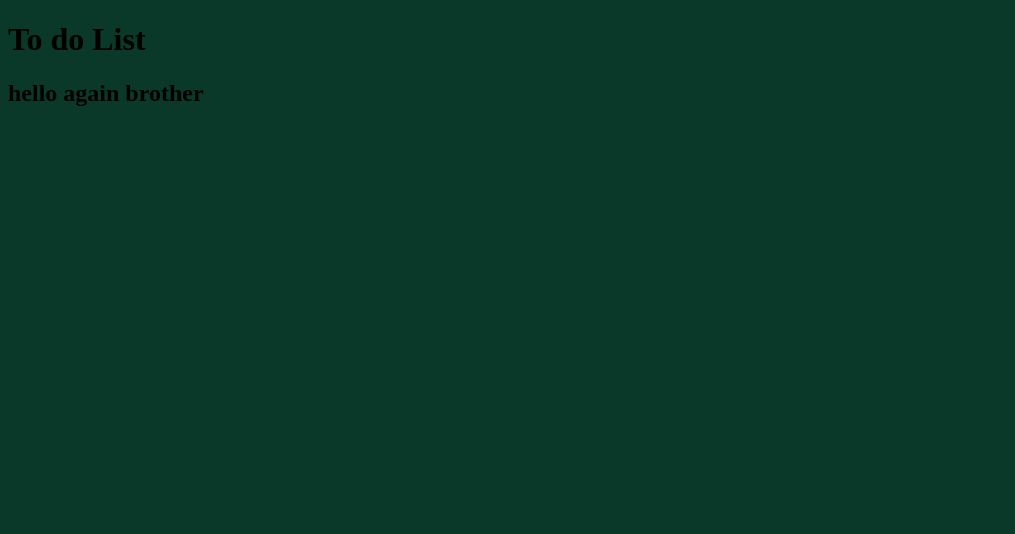
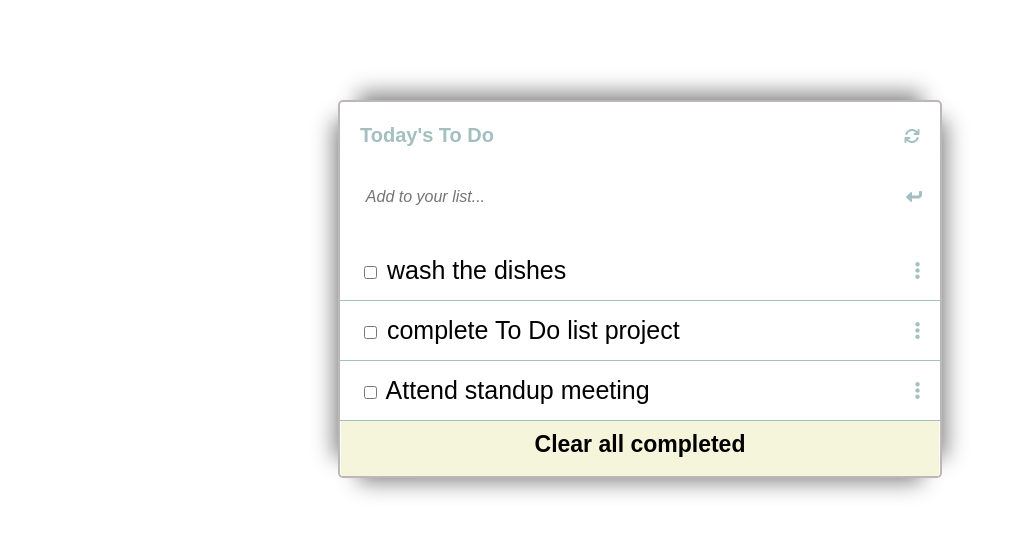
Before and after one commit to ankitt26/To-do-list, a website built with webpack: page src/index.html in a window 1280 px wide. Shown: the whole page, without its empty margins (0-1015 px from the left). Built offline with nearby package versions, Linux system fonts and the light colour scheme; a web font is replaced by a local one.

Commit message:
Add HTML CSS and Javascript

```diff
--- a/src/index.html
+++ b/src/index.html
@@ -5,9 +5,32 @@
     <meta http-equiv="X-UA-Compatible" content="IE=edge" />
     <meta name="viewport" content="width=device-width, initial-scale=1.0" />
     <title>To do List</title>
+    <link
+      rel="stylesheet"
+      href="https://cdnjs.cloudflare.com/ajax/libs/font-awesome/6.4.0/css/all.min.css"
+      integrity="sha512-iecdLmaskl7CVkqkXNQ/ZH/XLlvWZOJyj7Yy7tcenmpD1ypASozpmT/E0iPtmFIB46ZmdtAc9eNBvH0H/ZpiBw=="
+      crossorigin="anonymous"
+      referrerpolicy="no-referrer"
+    />
   </head>
   <body>
-    <h1 class="h1">To do List</h1>
-    <h2 id="h2"></h2>
+    <div class="todo-list">
+      <div class="list-div">
+        <h3>Today's To Do</h3>
+        <i class="fa-solid fa-arrows-rotate"></i>
+      </div>
+
+      <div class="list-div">
+        <input
+          type="text"
+          class="input-add"
+          placeholder=" Add to your list..."
+        />
+        <i class="fas fa-rotate-90 enter-btn">&#xf3be;</i>
+      </div>
+
+      <ul class="list-ul"></ul>
+      <p class="clear">Clear all completed</p>
+    </div>
   </body>
 </html>
--- a/src/index.js
+++ b/src/index.js
@@ -1,5 +1,23 @@
-import _ from 'lodash';
+// import _ from 'lodash';
 import './style.css';
 
-const ele = document.getElementById('h2');
-ele.innerHTML = 'hello again brother';
+const arr = [
+  { description: 'wash the dishes', completed: true, index: 0 },
+  { description: 'complete To Do list project', completed: true, index: 1 },
+  { description: 'Attend standup meeting', completed: true, index: 2 },
+];
+
+const ul = document.querySelector('.list-ul');
+
+arr.forEach((value) => {
+  const li = document.createElement('li');
+  li.className = 'list-li';
+  li.id = value.index;
+
+  li.innerHTML = `<label for="list" class="description" > <input type="checkbox" name="listCheckbox" value="${value.completed}">
+${value.description} </label>
+  <i class="fa fa-ellipsis-v" aria-hidden="true"></i>
+`;
+
+  ul.append(li);
+});
--- a/src/style.css
+++ b/src/style.css
@@ -1,3 +1,74 @@
-body {
-  background-color: rgb(11, 57, 41);
+@import url("https://fonts.googleapis.com/css2?family=Ysabeau:wght@300&display=swap");
+
+.todo-list {
+  border: 2px solid rgb(189, 184, 184);
+  border-radius: 5px;
+  box-shadow:
+    0 -28px 20px -20px rgba(0, 0, 0, 0.45),
+    25px 0 20px -20px rgba(0, 0, 0, 0.45),
+    0 25px 20px -20px rgba(0, 0, 0, 0.45),
+    -25px 0 20px -20px rgba(0, 0, 0, 0.45);
+  margin: 100px auto;
+  max-width: 600px;
+  font-family: "Ysabeau", sans-serif;
 }
+
+.list-div {
+  display: flex;
+  flex-direction: row;
+  justify-content: space-between;
+  align-items: center;
+  padding: 2px 20px;
+}
+
+.list-ul {
+  display: flex;
+  flex-direction: column;
+  justify-content: center;
+  padding-left: 0;
+  margin-bottom: 0;
+}
+
+.list-li {
+  display: flex;
+  flex-direction: row;
+  justify-content: space-between;
+  align-items: center;
+  padding: 15px 20px;
+  font-size: 20px;
+  border-bottom: 1px solid rgb(163, 191, 191);
+}
+
+.description {
+  font-size: 25px;
+  font-weight: 500;
+  width: 450px;
+}
+
+h3 {
+  color: rgb(163, 191, 191);
+  font-size: 20px;
+  font-weight: 700;
+}
+
+.clear {
+  font-size: 23px;
+  font-weight: 800;
+  background-color: beige;
+  text-align: center;
+  margin: 0 1px;
+  padding-top: 10px;
+  height: 45px;
+}
+
+.input-add {
+  border: none;
+  font-style: italic;
+  font-size: 16px;
+  height: 50px;
+  width: 450px;
+}
+
+i {
+  color: rgb(163, 191, 191);
+}
--- a/webpack.config.js
+++ b/webpack.config.js
@@ -16,7 +16,7 @@ module.exports = {
     rules: [
       {
         test: /\.css$/i,
-        use: ["style-loader", "css-loader"],
+        use: ['style-loader', 'css-loader'],
       },
     ],
   },
```
Also changed, not shown: dist/index.html, dist/main.bundle.js, dist/runtime.bundle.js.
